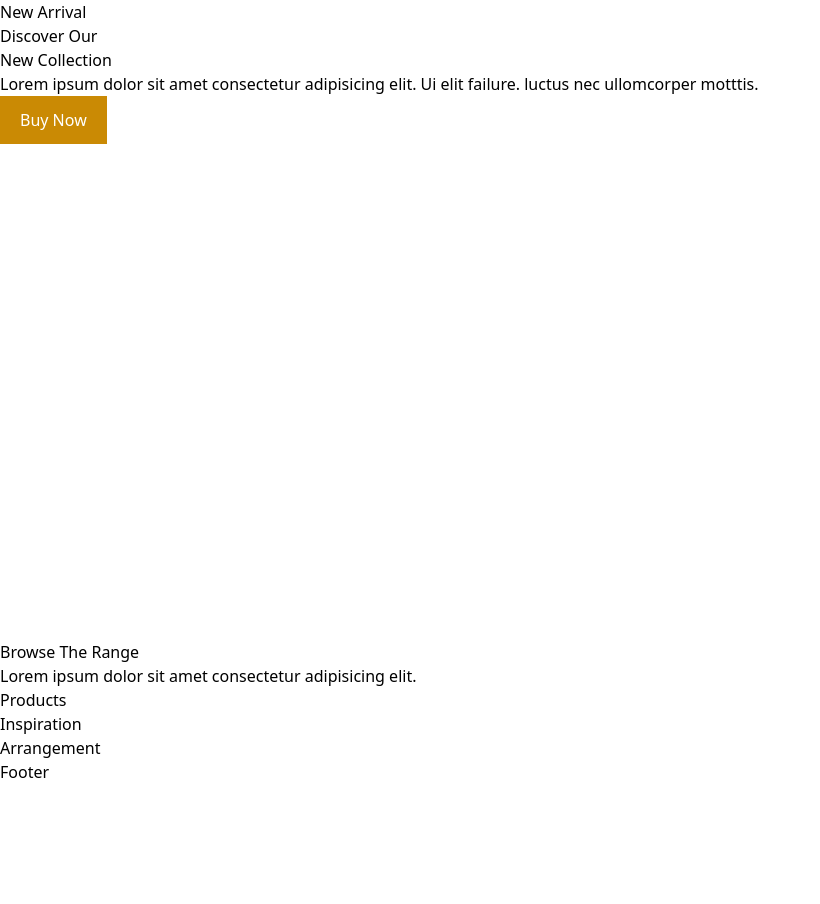
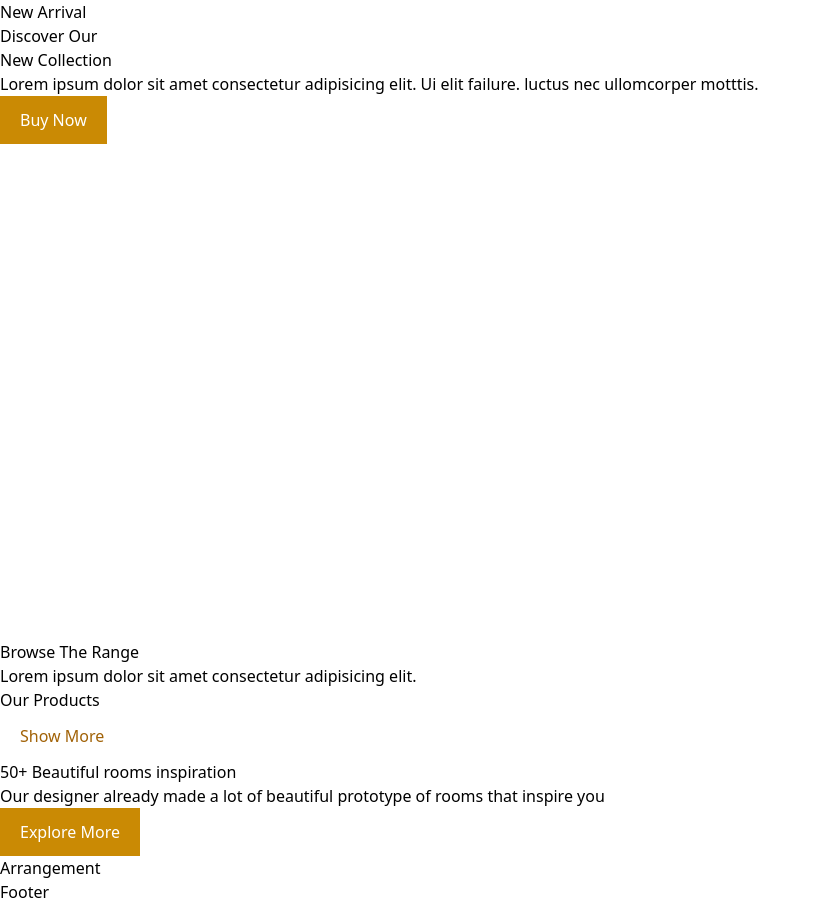
Before and after one commit to Gurmuked/Simple-E-commerce-website, a React (Vite) app in the folder ECom/: page / in a window 1280 px wide. Shown: the whole page, without its empty margins (0-820 px from the left). Before the commit the page ends 800 px from the top, so only its background shows below. Built offline with nearby package versions, Linux system fonts and the light colour scheme.

Commit message:
basic structure for Inspiration and Products components.

```diff
--- a/ECom/src/components/Inspiration.jsx
+++ b/ECom/src/components/Inspiration.jsx
@@ -1,8 +1,16 @@
 import React from 'react'
+import Button from './Button';
 
-const Inspiration = () => {
-  return (
-    <div>Inspiration</div>
+const Inspiration = () =>(
+    <section>
+      <div>
+        <h3><span>50+</span> Beautiful rooms inspiration</h3>
+        <p>Our designer already made a lot of beautiful prototype of rooms that inspire you</p>
+        <Button value="Explore More" style="bg-yellow-600 text-white"/>
+      </div>
+
+      <div></div>
+      <div></div>
+    </section>
   )
-}
 export default Inspiration ;
--- a/ECom/src/components/Products.jsx
+++ b/ECom/src/components/Products.jsx
@@ -1,8 +1,15 @@
 import React from 'react'
+import Button from './Button';
 
- const Products = () => {
-  return (
-    <div>Products</div>
+ const Products = () =>(
+    <section>
+      <div>
+
+        <h1>Our Products</h1>
+        <div></div>
+        <Button value="Show More" style="bg-white text-yellow-700 border-1 border-yellow-700" />
+
+      </div>
+    </section>
   )
-}
 export default Products;
```
